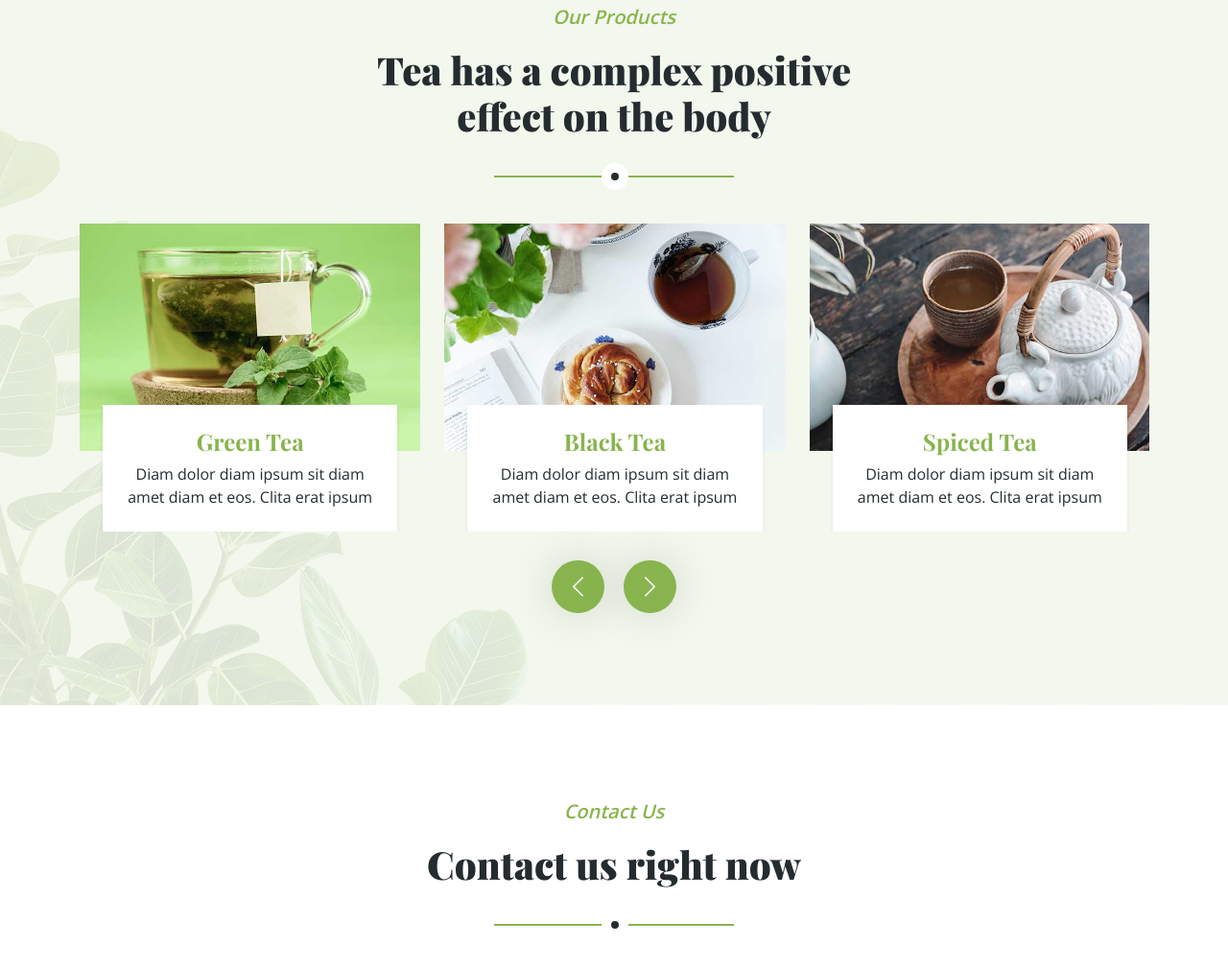
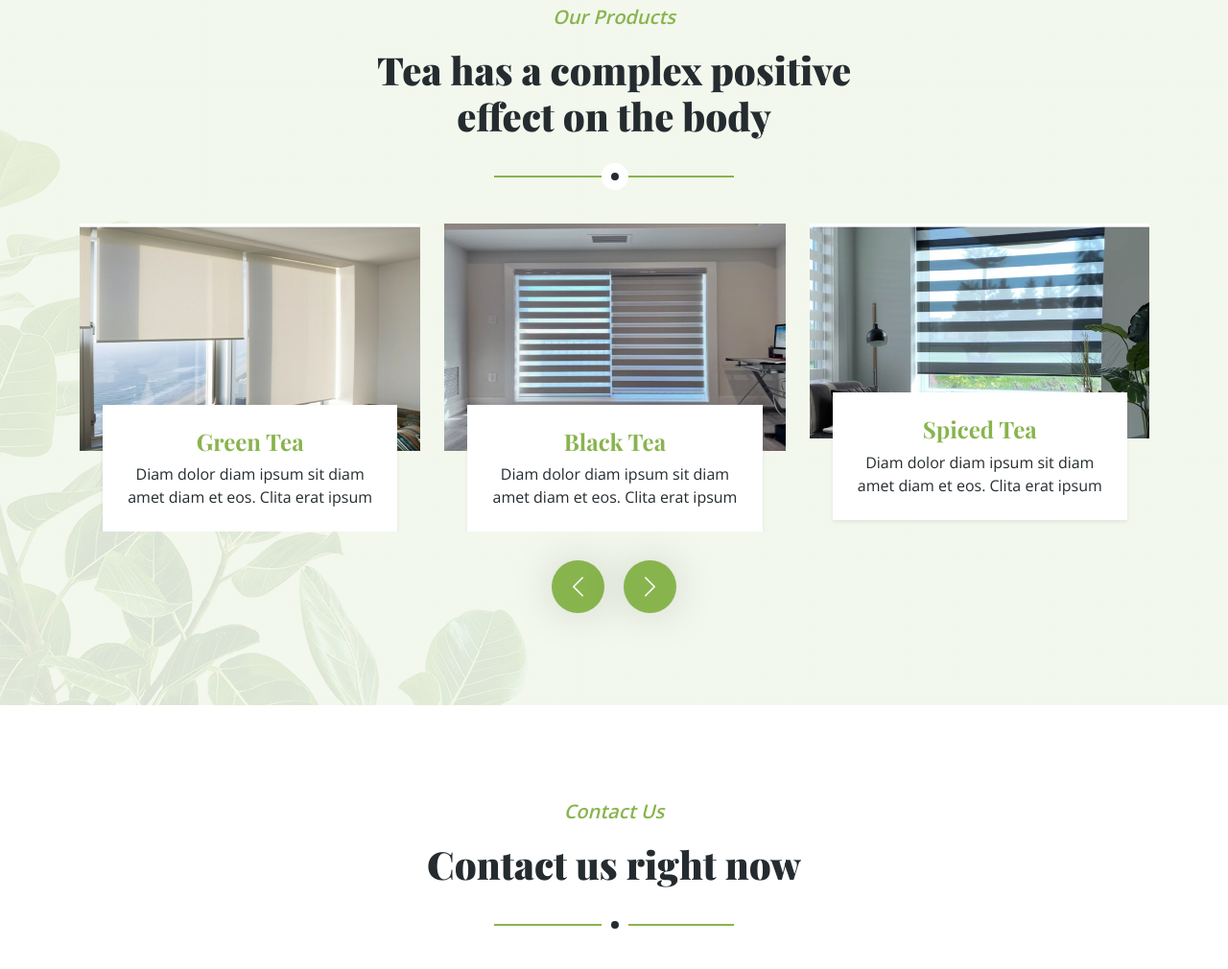
Before and after one commit to decentblinds/web, a plain HTML site: page index.html in a window 1280 px wide. Shown: the part 1581-2591 px from the top of the page at 96% size. Drawn offline with nearby package versions, Linux system fonts and the light colour scheme.

Commit message:
Products update

```diff
--- a/index.html
+++ b/index.html
@@ -182,28 +182,28 @@
             </div>
             <div class="owl-carousel product-carousel wow fadeInUp" data-wow-delay="0.5s">
                 <a href="" class="d-block product-item rounded">
-                    <img src="img/product-1.jpg" alt="">
+                    <img src="img/product-11.jpeg" alt="">
                     <div class="bg-white shadow-sm text-center p-4 position-relative mt-n5 mx-4">
                         <h4 class="text-primary">Green Tea</h4>
                         <span class="text-body">Diam dolor diam ipsum sit diam amet diam et eos. Clita erat ipsum</span>
                     </div>
                 </a>
                 <a href="" class="d-block product-item rounded">
-                    <img src="img/product-2.jpg" alt="">
+                    <img src="img/product-21.jpeg" alt="">
                     <div class="bg-white shadow-sm text-center p-4 position-relative mt-n5 mx-4">
                         <h4 class="text-primary">Black Tea</h4>
                         <span class="text-body">Diam dolor diam ipsum sit diam amet diam et eos. Clita erat ipsum</span>
                     </div>
                 </a>
                 <a href="" class="d-block product-item rounded">
-                    <img src="img/product-3.jpg" alt="">
+                    <img src="img/product-31.jpeg" alt="">
                     <div class="bg-white shadow-sm text-center p-4 position-relative mt-n5 mx-4">
                         <h4 class="text-primary">Spiced Tea</h4>
                         <span class="text-body">Diam dolor diam ipsum sit diam amet diam et eos. Clita erat ipsum</span>
                     </div>
                 </a>
                 <a href="" class="d-block product-item rounded">
-                    <img src="img/product-4.jpg" alt="">
+                    <img src="img/product-41.jpeg" alt="">
                     <div class="bg-white shadow-sm text-center p-4 position-relative mt-n5 mx-4">
                         <h4 class="text-primary">Organic Tea</h4>
                         <span class="text-body">Diam dolor diam ipsum sit diam amet diam et eos. Clita erat ipsum</span>
```
Also changed, not shown: img/image1.jpeg (deleted), img/image2.jpeg (deleted), img/image3.jpeg (deleted), img/image4.jpeg (deleted), img/image5.jpeg (deleted), img/product-11.jpeg (added), img/product-21.jpeg (added), img/product-31.jpeg (added), img/product-41.jpeg (added), img/product-51.jpeg (added).
